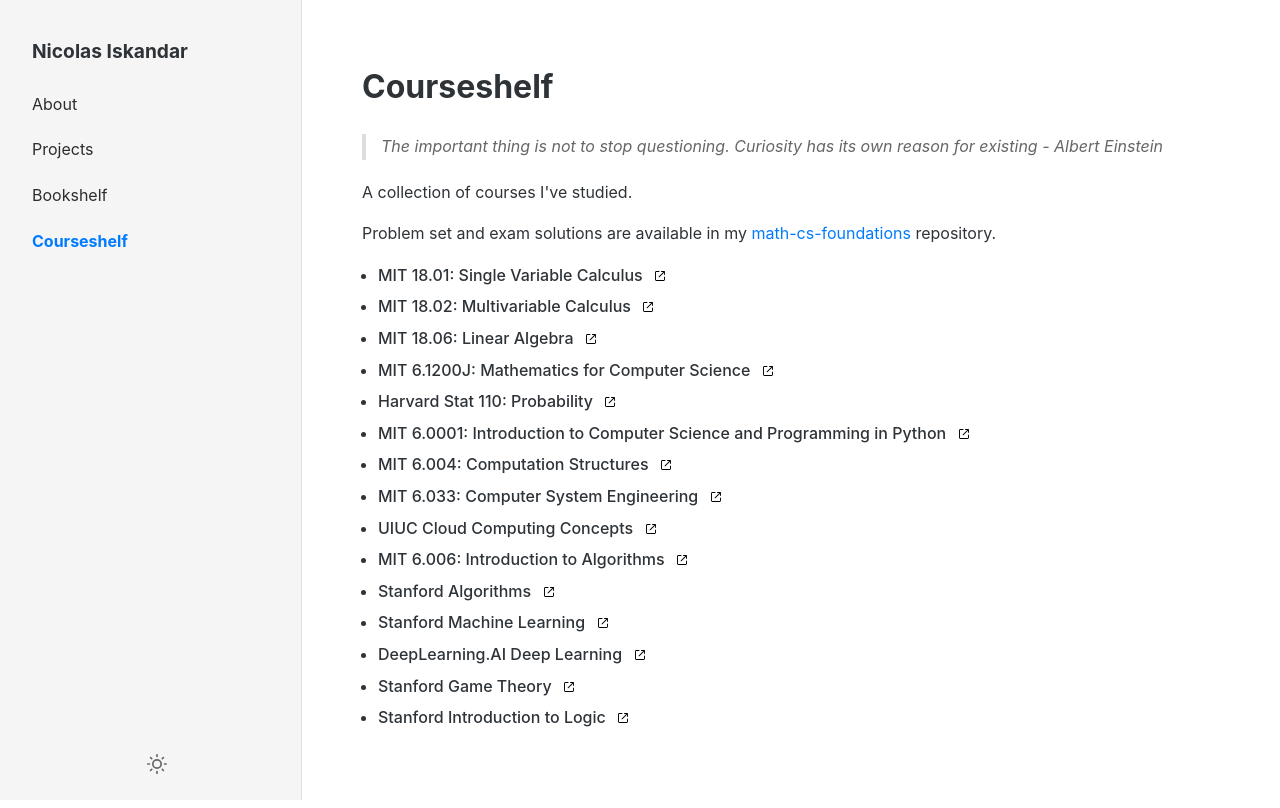
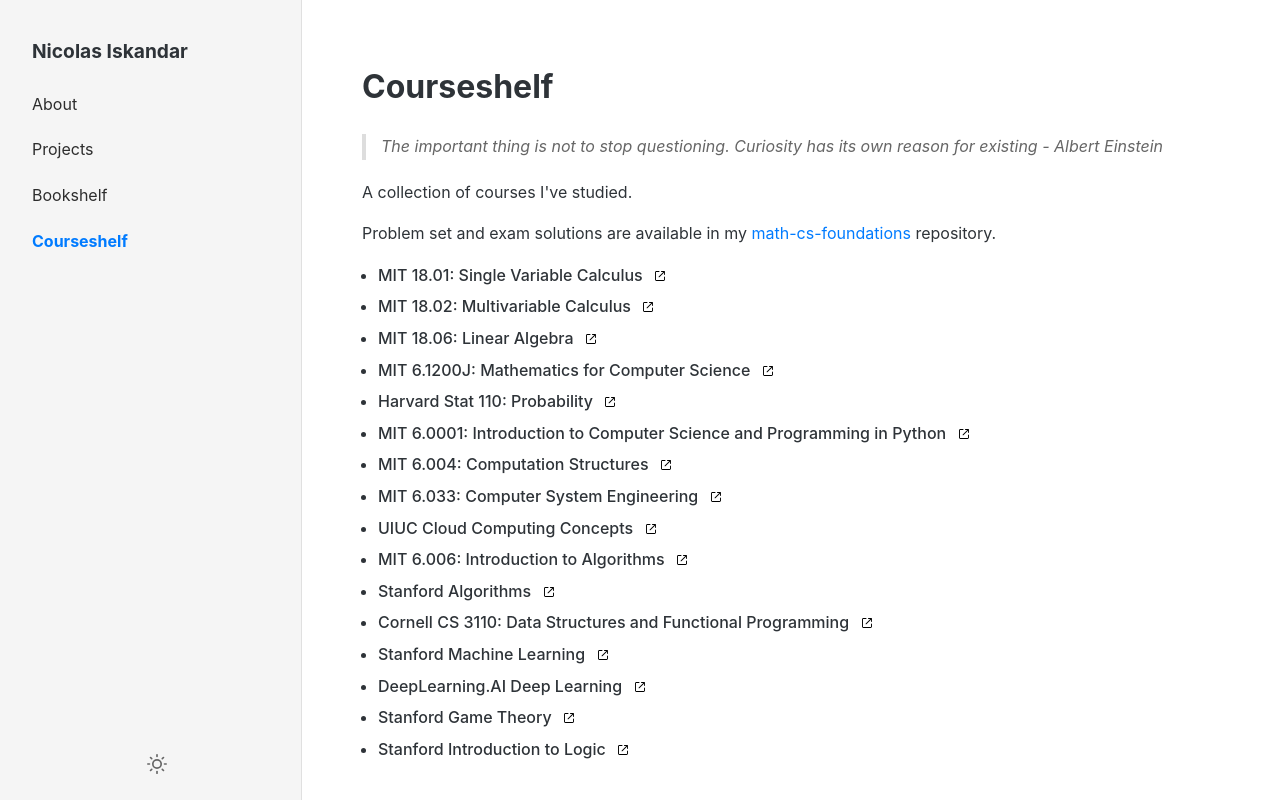
Before and after one commit to nicolasiskandar/nicolasiskandar.github.io, a plain HTML site: page public/courseshelf.html in a window 1280 px wide. Drawn offline with Linux system fonts and the light colour scheme.

Commit message:
added cs3110

```diff
--- a/public/courseshelf.html
+++ b/public/courseshelf.html
@@ -162,6 +162,12 @@
                 </a>
               </li>
               <li>
+                <span class="resource-name">Cornell CS 3110: Data Structures and Functional Programming</span>
+                                <a href="https://cs3110.github.io/textbook/cover.html" class="resource-link" target="_blank" title="Open Link">
+                  <img src="assets/link.svg" alt="Link" />
+                </a>
+              </li>
+              <li>
                 <span class="resource-name">Stanford Machine Learning</span>
                                 <a href="https://www.coursera.org/specializations/machine-learning-introduction" class="resource-link" target="_blank" title="Open Link">
                   <img src="assets/link.svg" alt="Link" />
```
Also changed, not shown: public/bookshelf.html (+1 -1 lines), 1 other file.
